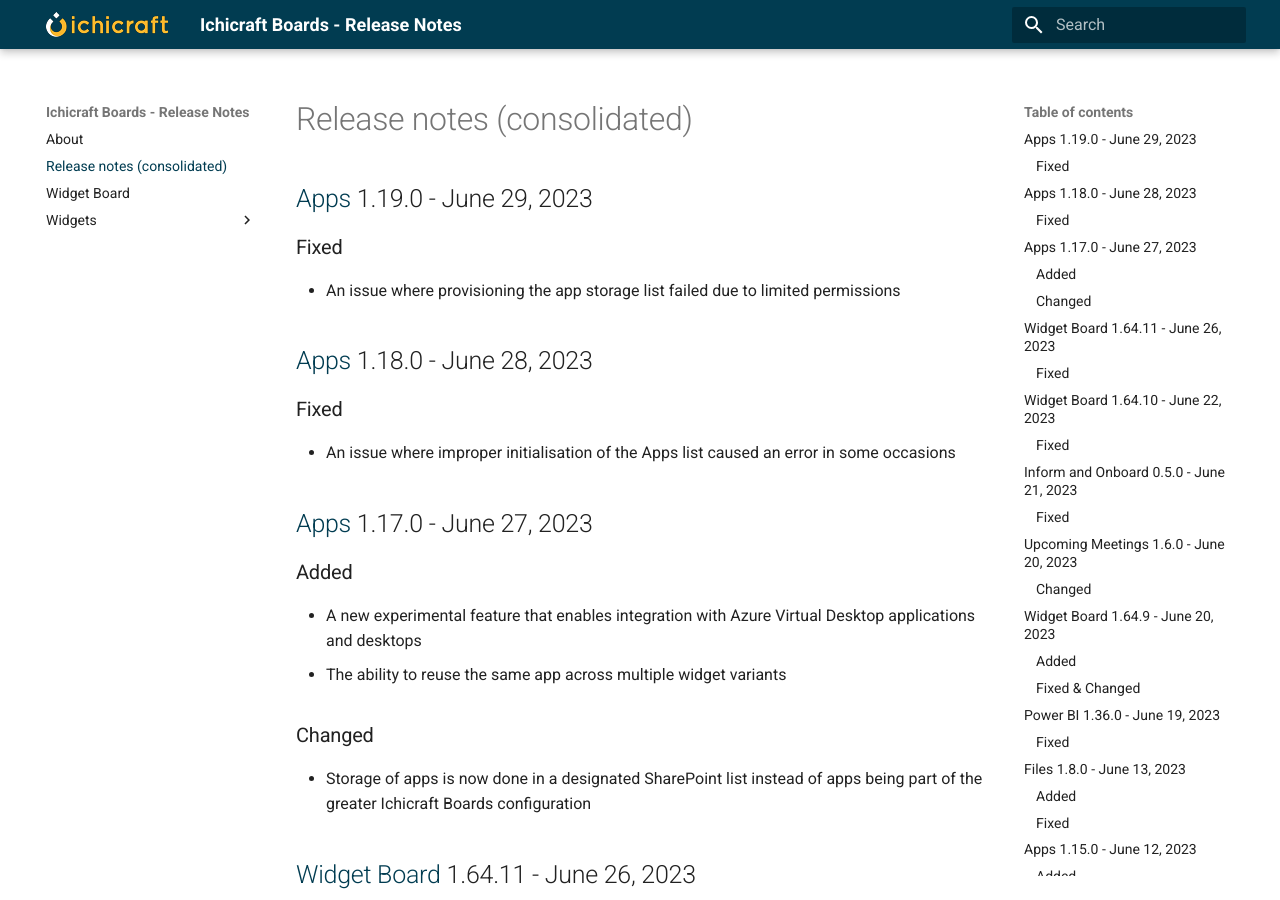
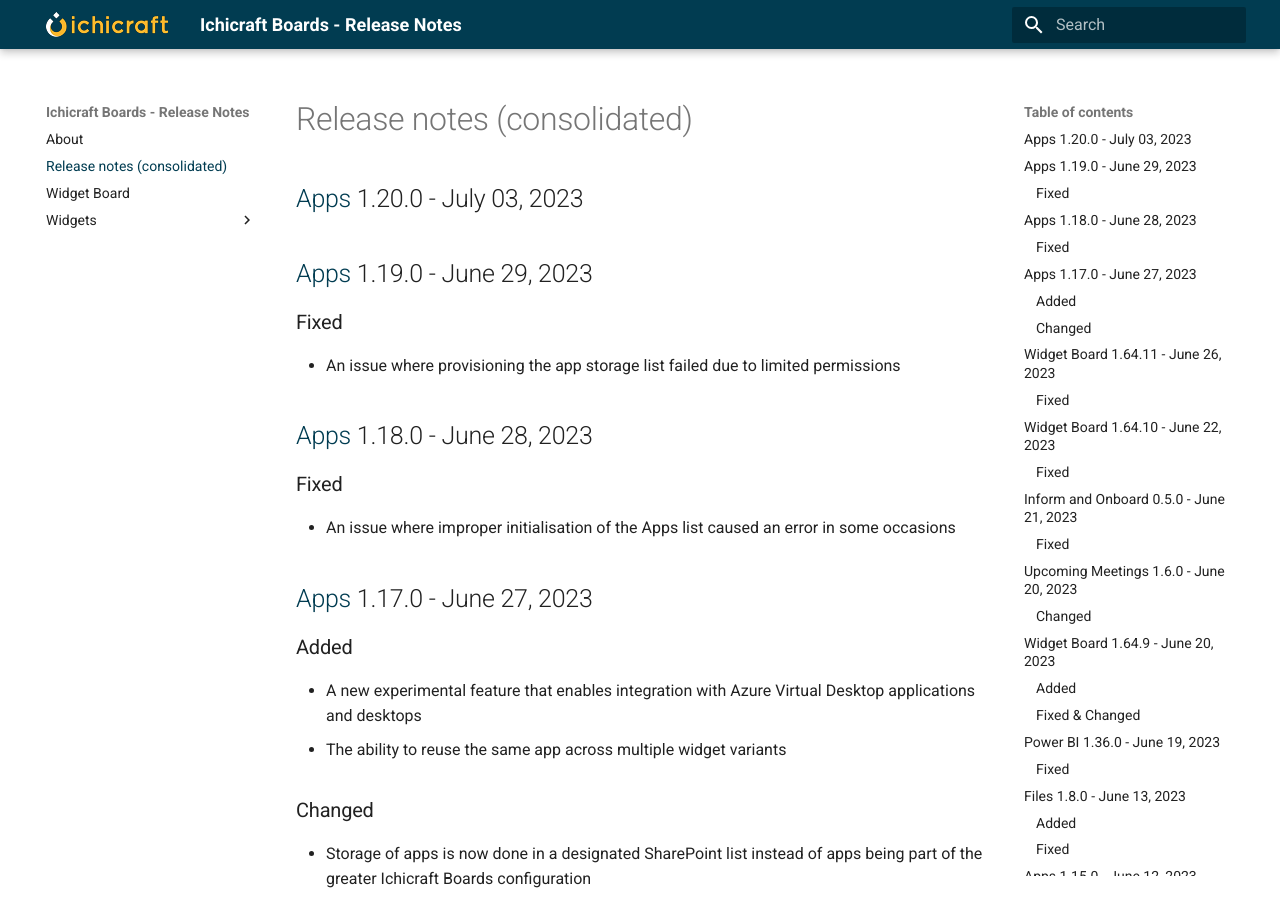
Before and after one commit to ichicraft/widgets-docs, an MkDocs documentation site: the page built from docs/Release-notes-(consolidated).md, in a window 1280 px wide and 900 px high. Built offline with MkDocs 1.6.1 and Material for MkDocs 9.7.7, drawn with Linux system fonts in a browser that asks for light colours.

Commit message:
Release notes updated by BuildService

```diff
--- a/docs/Release-notes-(consolidated).md
+++ b/docs/Release-notes-(consolidated).md
@@ -1,3 +1,5 @@
+## [Apps](./Widgets/Apps.md) 1.20.0 - July 03, 2023
+
 ## [Apps](./Widgets/Apps.md) 1.19.0 - June 29, 2023
 
 ### Fixed
--- a/docs/Widgets/Apps.md
+++ b/docs/Widgets/Apps.md
@@ -1,3 +1,5 @@
+## 1.20.0 - July 03, 2023
+
 ## 1.19.0 - June 29, 2023
 
 ### Fixed
```
